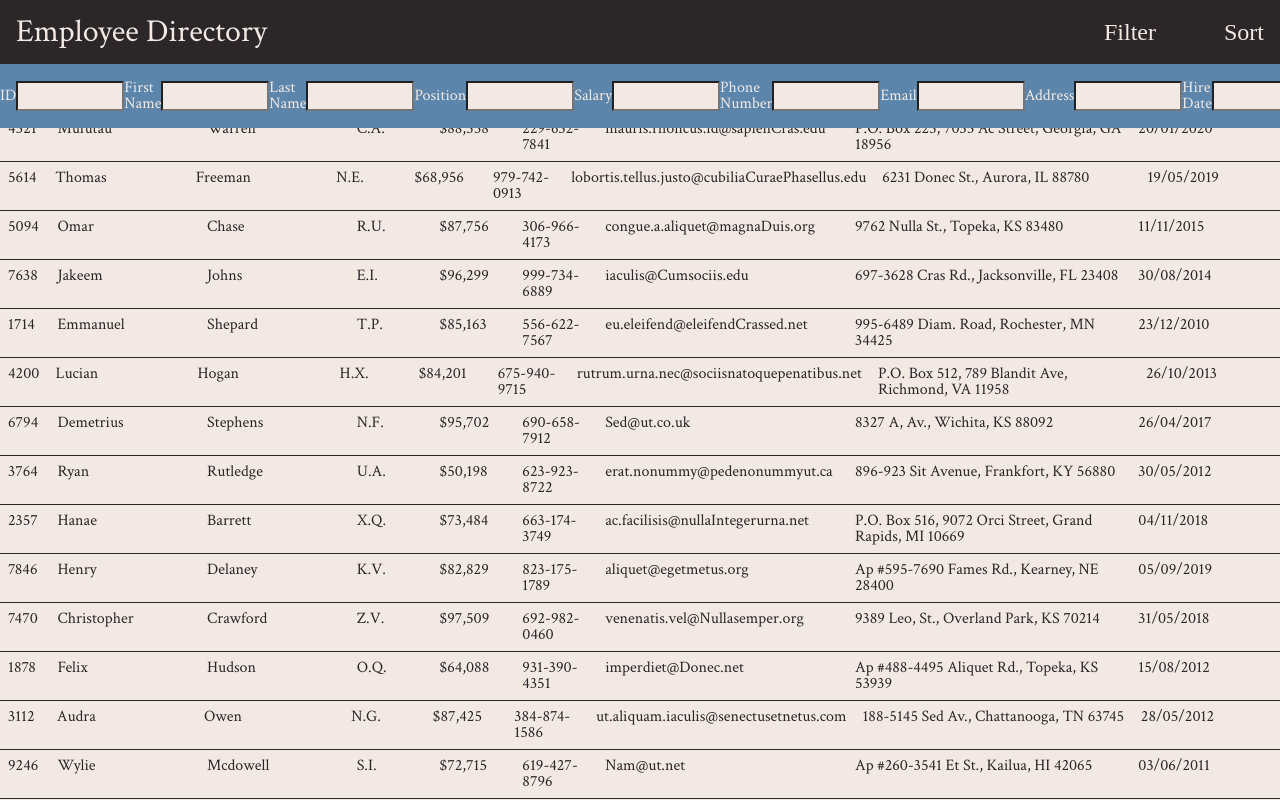
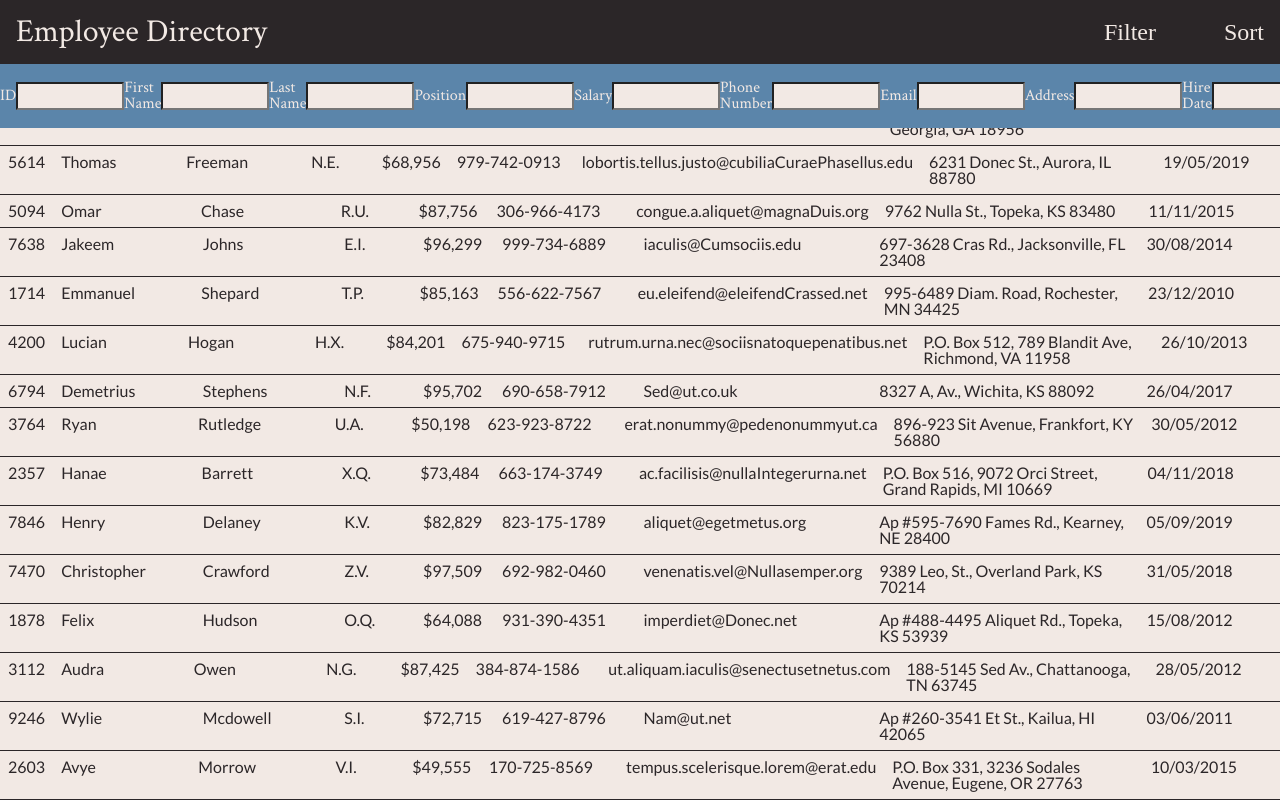
Before and after one commit to nbur4556/employee-directory, a React (Create React App) app: page / in a window 1280 px wide. Shown: the top 800 px of the page. Built offline with nearby package versions, Linux system fonts and the light colour scheme.

Commit message:
adds lato font for small and difficult to read text

```diff
--- a/public/index.html
+++ b/public/index.html
@@ -12,6 +12,7 @@
     <!-- Fonts -->
     <link rel="preconnect" href="https://fonts.gstatic.com">
     <link href="https://fonts.googleapis.com/css2?family=Crimson+Text&display=swap" rel="stylesheet">
+    <link href="https://fonts.googleapis.com/css2?family=Lato&display=swap" rel="stylesheet">
 
     <title>React App</title>
   </head>
--- a/src/stylesheets/employee-row.css
+++ b/src/stylesheets/employee-row.css
@@ -13,6 +13,5 @@
 .employee-row p:nth-child(1), .employee-row h6:nth-child(1){ flex: 0.25; }
 .employee-row p:nth-child(4), .employee-row h6:nth-child(4){ flex: 0.5; }
 .employee-row p:nth-child(5), .employee-row h6:nth-child(5){ flex: 0.5; }
-.employee-row p:nth-child(6), .employee-row h6:nth-child(6){ flex: 0.5; }
 .employee-row p:nth-child(7), .employee-row h6:nth-child(7){ flex: 1.75; }
 .employee-row p:nth-child(8), .employee-row h6:nth-child(8){ flex: 2; }
--- a/src/stylesheets/main.css
+++ b/src/stylesheets/main.css
@@ -2,11 +2,11 @@
     /* Colors */
     --color-main-white: #F2E9E4;
     --color-main-black: #2B2628;
-    --color-main-success: #59a96a;
     --color-light-primary: #5B85AA;
 
     /* Fonts */
     --font-crimson-text: 'Crimson Text', serif;
+    --font-lato: 'Lato', sans-serif;
 }
 
 body{
@@ -23,7 +23,7 @@
 
 p{
     color: var(--color-main-black);
-    font-family: var(--font-crimson-text);
+    font-family: var(--font-lato);
     font-size: 1.2
     rem;
 }
--- a/src/stylesheets/toolbar-options.css
+++ b/src/stylesheets/toolbar-options.css
@@ -48,14 +48,14 @@
     padding: .25rem;
 
     max-width: 6rem;
-    font-family: var( --font-crimson-text);
+    font-family: var( --font-lato);
     background-color: var( --color-main-white);
 }
 
 .toolbar-options form button{
     padding: .25rem;
 
-    font-family: var( --font-crimson-text);
+    font-family: var( --font-lato);
     background-color: var( --color-main-white);
 }
 
```
